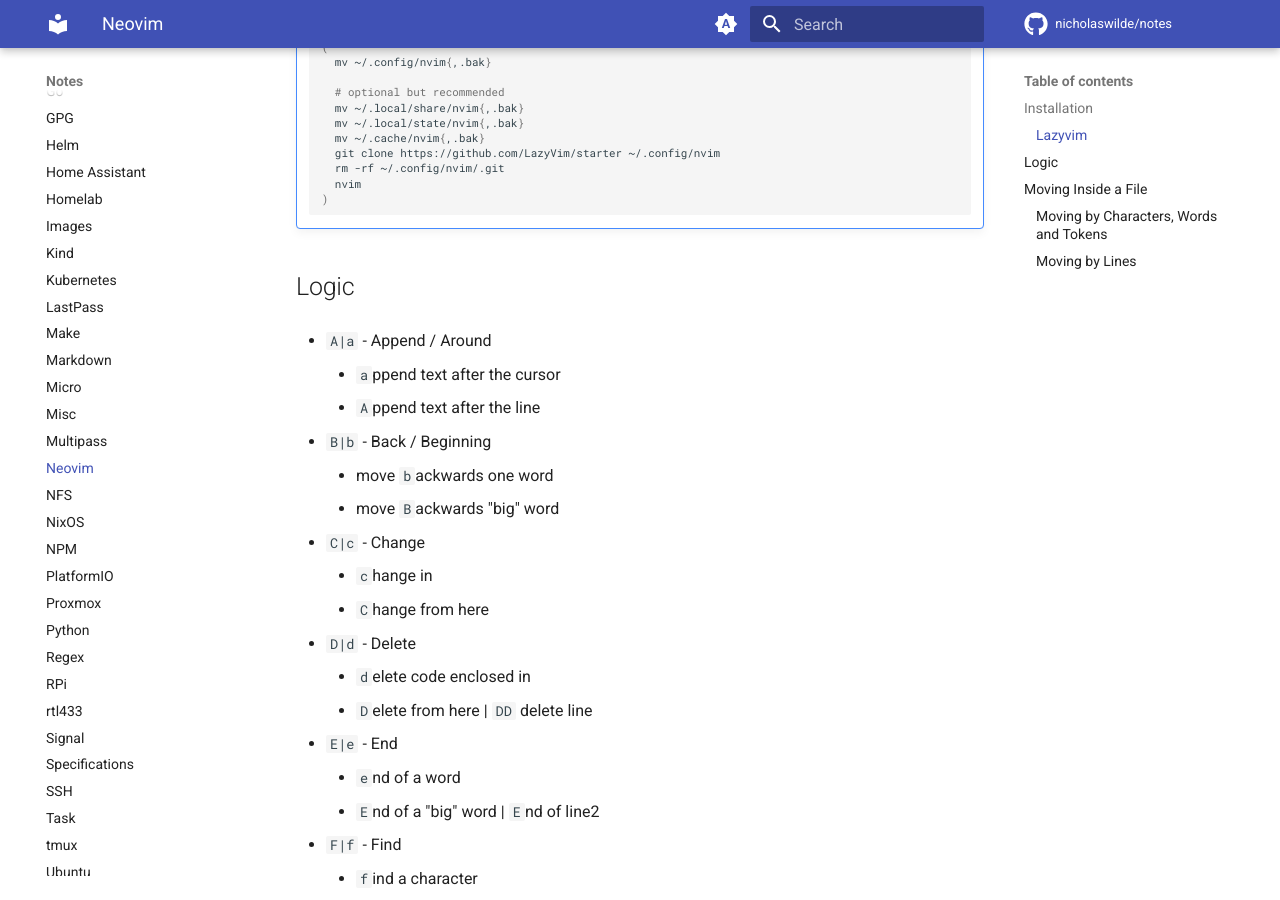
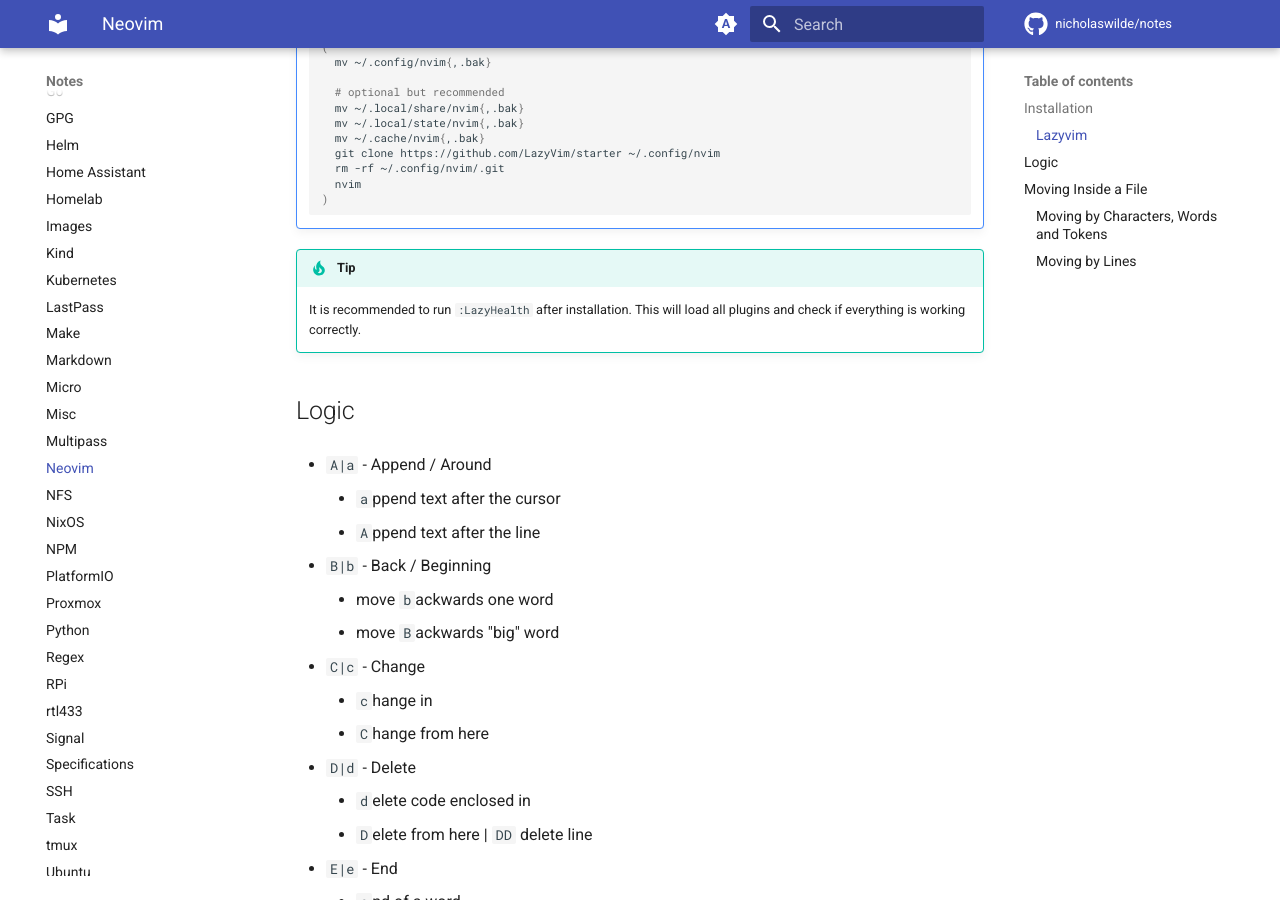
Before and after one commit to nicholaswilde/notes, an MkDocs documentation site: the page built from docs/neovim.md, in a window 1280 px wide and 900 px high, scrolled down 476 px. Built offline with MkDocs 1.6.1 and Material for MkDocs 9.7.7, drawn with Linux system fonts in a browser that asks for light colours; comment, search, counter and statistics services are not loaded.

Commit message:
update
Signed-off-by: nιcнolaѕ wιlde <ncwilde43@gmail.com>

````diff
--- a/docs/neovim.md
+++ b/docs/neovim.md
@@ -28,6 +28,10 @@
       nvim
     )
     ```
+
+!!! tip
+
+    It is recommended to run `:LazyHealth` after installation. This will load all plugins and check if everything is working correctly.
 
 ## Logic
 
````
